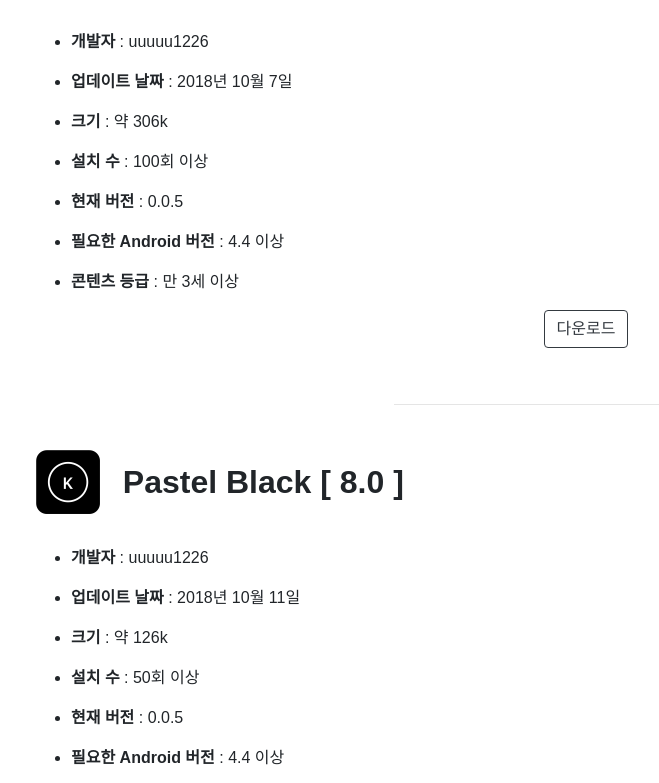
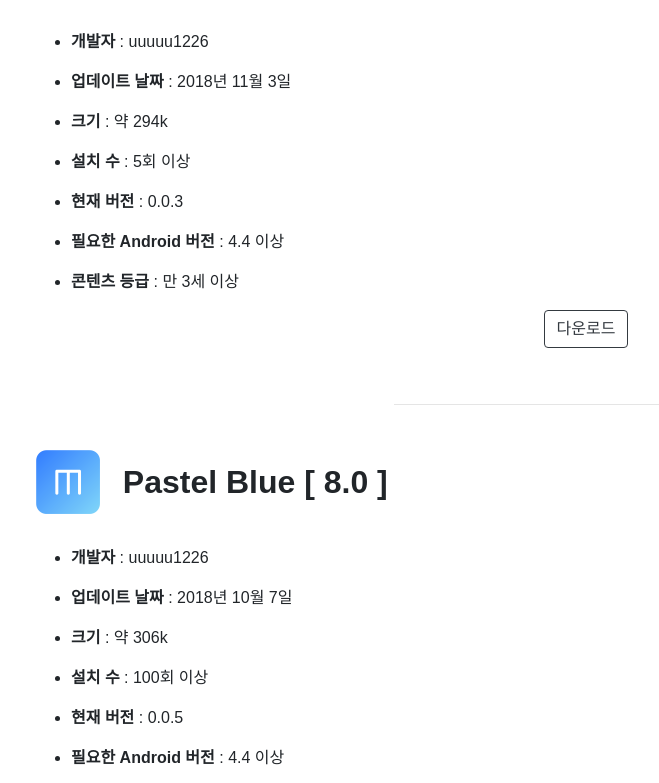
Before and after one commit to corenet1/corenet1.github.io, a plain HTML site: page kakao-theme/index.html in a window 1280 px wide. Shown: the part 237-1020 px from the top of the page, without its empty margins (54-713 px from the left). Drawn offline with nearby package versions, Linux system fonts and the light colour scheme; a web font is replaced by a local one.

Commit message:
add new theme
add new theme

```diff
--- a/kakao-theme/index.html
+++ b/kakao-theme/index.html
@@ -55,6 +55,23 @@
 </div>
 <br>
 <div class="container">
+  <img align="left" alt="Gradient Icon"  hspace="5" vspace="5" style="height:64px;width:auto;" src="../assets/images/gradient.png"></img>
+<p align="left" style="padding-top:13.5px;font-size:2rem;">&nbsp;&nbsp;<b>Gradient [ 8.0 ]</b></p><br>
+<ul>
+<li><p align="left"><b>개발자</b> : uuuuu1226</p></li>
+<li><p align="left"><b>업데이트 날짜</b> : 2018년 11월 3일</p></li>
+<li><p align="left"><b>크기</b> : 약 294k</p></li>
+<li><p align="left"><b>설치 수</b> : 5회 이상</p></li>
+<li><p align="left"><b>현재 버전</b> : 0.0.3</p></li>
+<li><p align="left"><b>필요한 Android 버전</b> : 4.4 이상</p></li>
+<li><p align="left"><b>콘텐츠 등급</b> : 만 3세 이상</p></li>
+</ul>
+<p align="center"><a href="https://play.google.com/store/apps/details?id=com.uuuuu1226.theme.gradient"><button type="button" class="btn btn-outline-dark">다운로드</button></a></p>
+</div>
+<br>
+<hr align="center" style="width:30%;"</hr>
+<br>
+<div class="container">
   <img align="left" alt="Pastel-Blue Icon"  hspace="5" vspace="5" style="height:64px;width:auto;" src="../assets/images/pastel-blue.png"></img>
 <p align="left" style="padding-top:13.5px;font-size:2rem;">&nbsp;&nbsp;<b>Pastel Blue [ 8.0 ]</b></p><br>
 <ul>
```
Also changed, not shown: assets/images/gradient.png (added).
